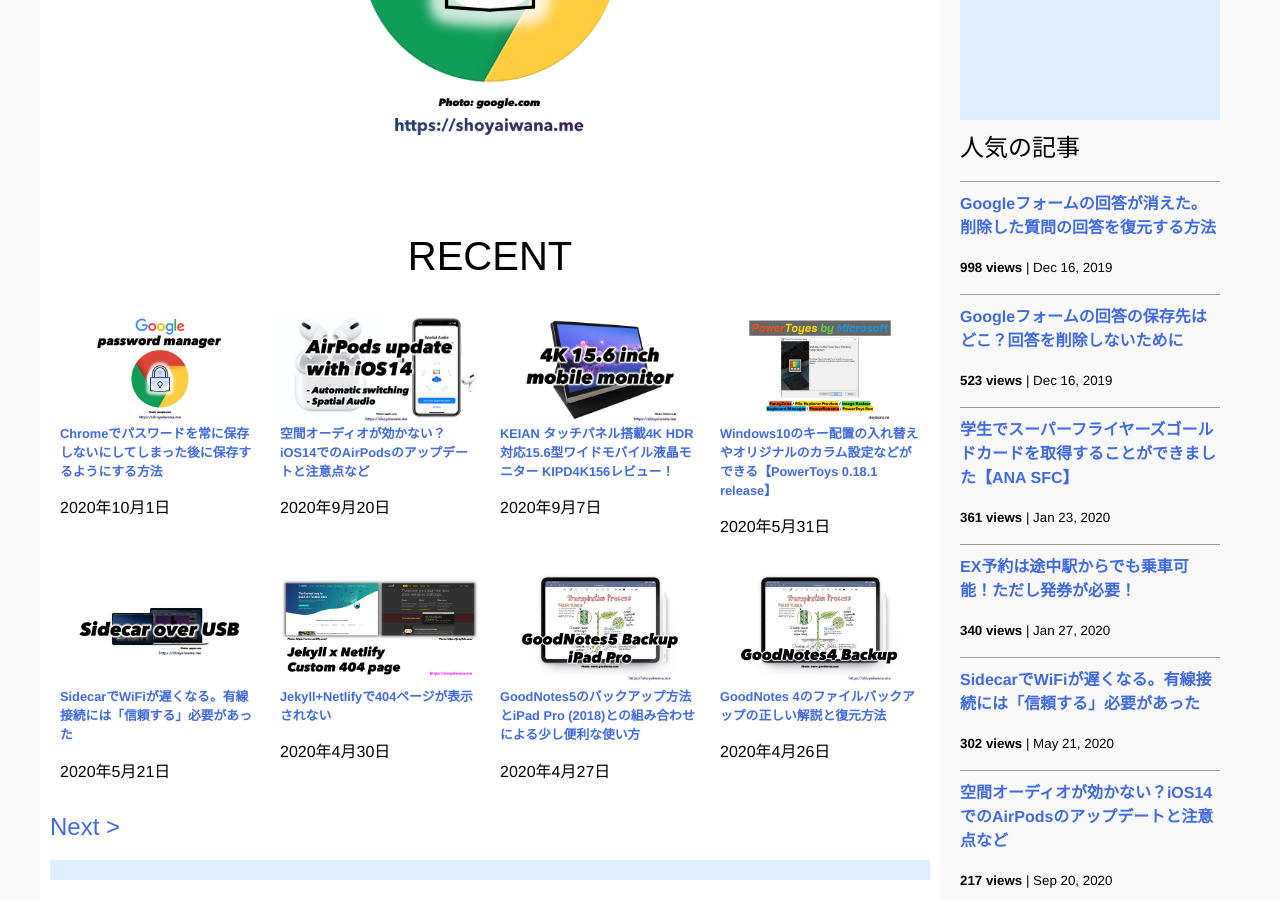
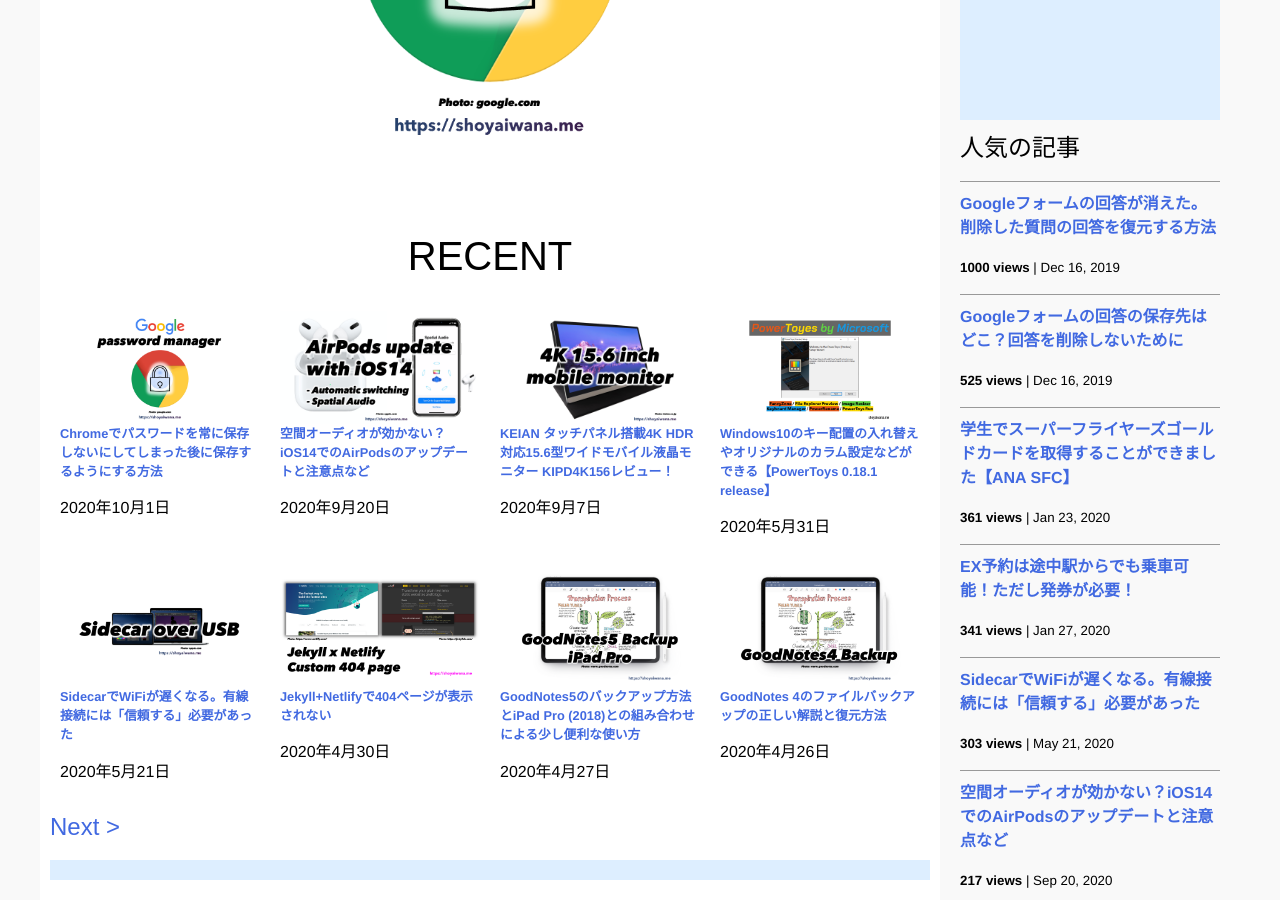
Before and after one commit to iwanaminami/shoyaiwaname, a Jekyll site: the page built from index.markdown, in a window 1280 px wide and 900 px high, scrolled down 817 px. Built offline with Jekyll 4.4.1, drawn with Linux system fonts in a browser that asks for light colours; nearby versions of some CDN libraries.

Commit message:
a new commit message

```diff
--- a/_data/popularposts.yml
+++ b/_data/popularposts.yml
@@ -1,13 +1,13 @@
 side:
-  - view: 998
+  - view: 1000
     url: /2019/12/16/restore-googleform.html
-  - view: 523
+  - view: 525
     url: /2019/12/16/googleform-answers.html
   - view: 361
     url: /2020/01/23/sfcgold.html
-  - view: 340
+  - view: 341
     url: /2020/01/27/ex-rideontheway.html
-  - view: 302
+  - view: 303
     url: /2020/05/21/sidecar-via-cable.html
   - view: 217
     url: /2020/09/20/airpods.html
```
